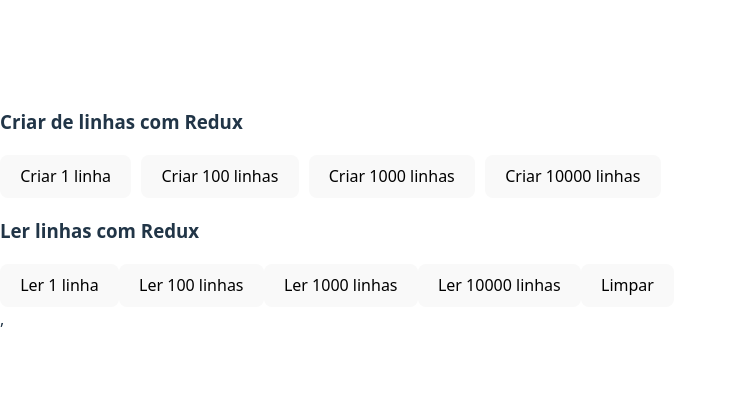
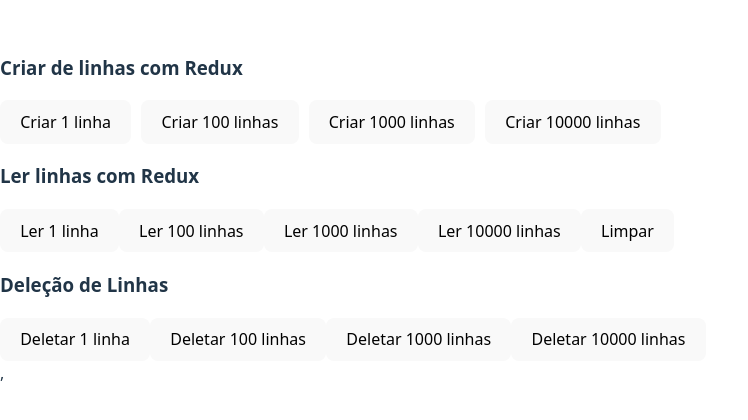
Before and after one commit to IanX98/state-management-benchmark, a React (Vite) app in the folder react-redux-app/: page / in a window 1280 px wide. Shown: the part 190-610 px from the top of the page, without its empty margins (0-748 px from the left). Built offline with nearby package versions, Linux system fonts and the light colour scheme.

Commit message:
delete redux

```diff
--- /dev/null
+++ b/react-redux-app/src/components/DeleteRows.jsx
@@ -0,0 +1,33 @@
+import { useDispatch, useSelector } from "react-redux";
+import { deleteRows } from "../store/deleteSlice";
+
+const DeleteRows = () => {
+  const dispatch = useDispatch();
+  const { items, status, deleteTime } = useSelector((state) => state.delete);
+
+  // Função para deletar linhas baseadas no número clicado
+  const handleDelete = (count) => {
+    dispatch(deleteRows(count));
+  };
+
+  return (
+    <div>
+      <h3>Deleção de Linhas</h3>
+
+      <button onClick={() => handleDelete(1)}>Deletar 1 linha</button>
+      <button onClick={() => handleDelete(100)}>Deletar 100 linhas</button>
+      <button onClick={() => handleDelete(1000)}>Deletar 1000 linhas</button>
+      <button onClick={() => handleDelete(10000)}>Deletar 10000 linhas</button>
+
+
+      {status === 'loading' && <p>Carregando...</p>}
+      {deleteTime && <p>Tempo de deleção: {deleteTime.toFixed(2)} ms</p>}
+
+      {status === 'succeeded' && items.length > 0 && (
+        <DataTable items={items}/>
+      )}
+    </div>
+  );
+};
+
+export default DeleteRows;
--- a/react-redux-app/src/pages/Dashboard.jsx
+++ b/react-redux-app/src/pages/Dashboard.jsx
@@ -1,4 +1,5 @@
 import CreateRows from '../components/CreateRows';
+import DeleteRows from '../components/DeleteRows';
 import DatasetLoader from '../components/DatasetLoader';
 
 const Dashboard = () => {
@@ -7,6 +8,7 @@
     <div>
       <CreateRows />
       <DatasetLoader />
+      <DeleteRows />
       {/* Aqui futuramente podemos colocar: */}
       {/* {selectedAction === 'criar' && <LoadRows />} */}
       {/* {selectedAction === 'deletar' && <DeleteRows />} */}
--- /dev/null
+++ b/react-redux-app/src/store/deleteSlice.js
@@ -0,0 +1,38 @@
+import { createSlice } from "@reduxjs/toolkit";
+import { faker } from "@faker-js/faker";
+
+const generateData = (count) => {
+  return Array.from({ length: count * 2 }, (_, i) => ({
+    id: i + 1,
+    model: faker.vehicle.model(),
+    plate: faker.vehicle.vin(),
+    capacity: faker.number.int({ min: 2, max: 7 }),
+    lastMaintenance: faker.date.past().toLocaleDateString(),
+  }));
+};
+
+const initialState = {
+  items: [],
+  deleteTime: null,
+};
+
+const deleteSlice = createSlice({
+  name: "delete",
+  initialState,
+  reducers: {
+    generateData(state, action) {
+      const count = action.payload;
+      state.items = generateData(count);
+    },
+    deleteRows(state, action) {
+      const count = action.payload;
+      const start = performance.now();
+      state.items = state.items.slice(count);
+      const end = performance.now();
+      state.deleteTime = end - start;
+    },
+  },
+});
+
+export const { deleteRows } = deleteSlice.actions;
+export default deleteSlice.reducer;
--- a/react-redux-app/src/store/index.js
+++ b/react-redux-app/src/store/index.js
@@ -1,10 +1,12 @@
 import { configureStore } from '@reduxjs/toolkit';
 import readReducer from './readSlice';
 import createReducer from './createSlice';
+import deleteReducer from './deleteSlice'
 
 export const store = configureStore({
   reducer: {
     read: readReducer,
     create: createReducer,
+    delete: deleteReducer,
   },
 });
```
